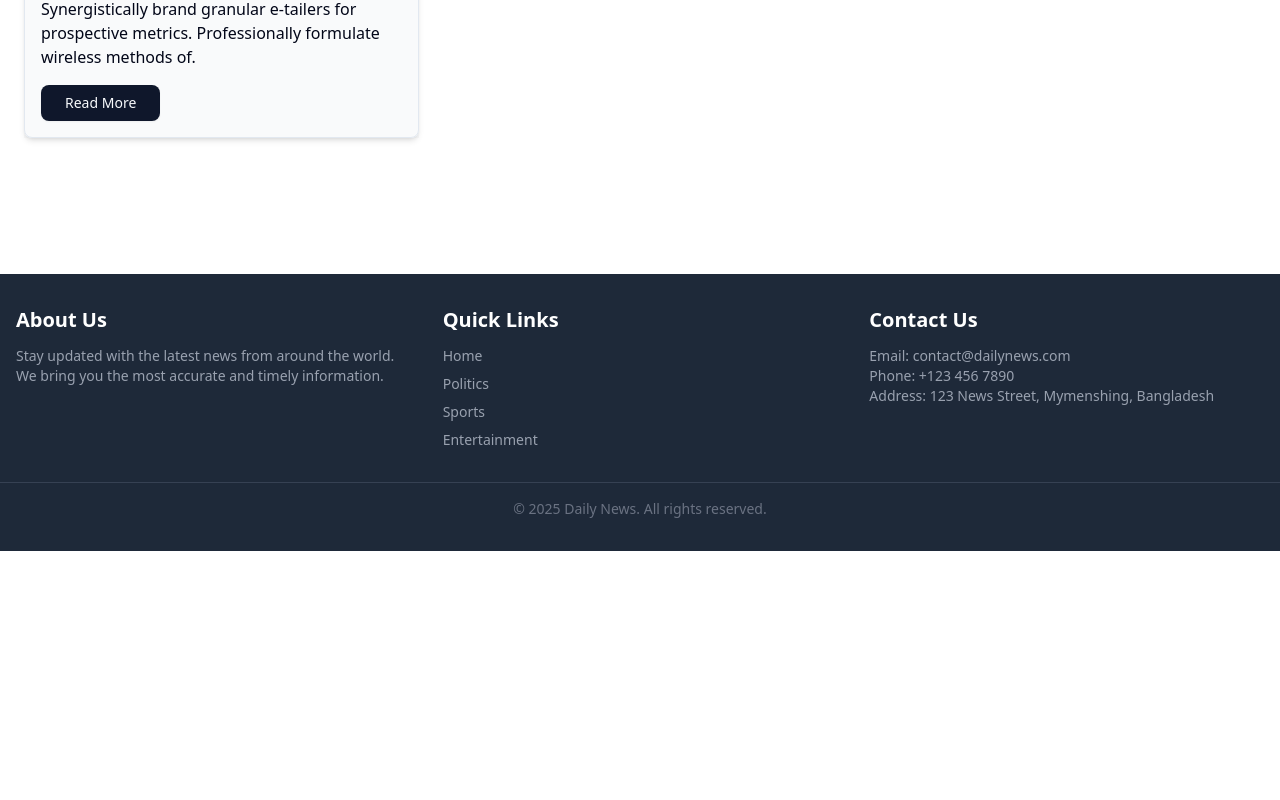
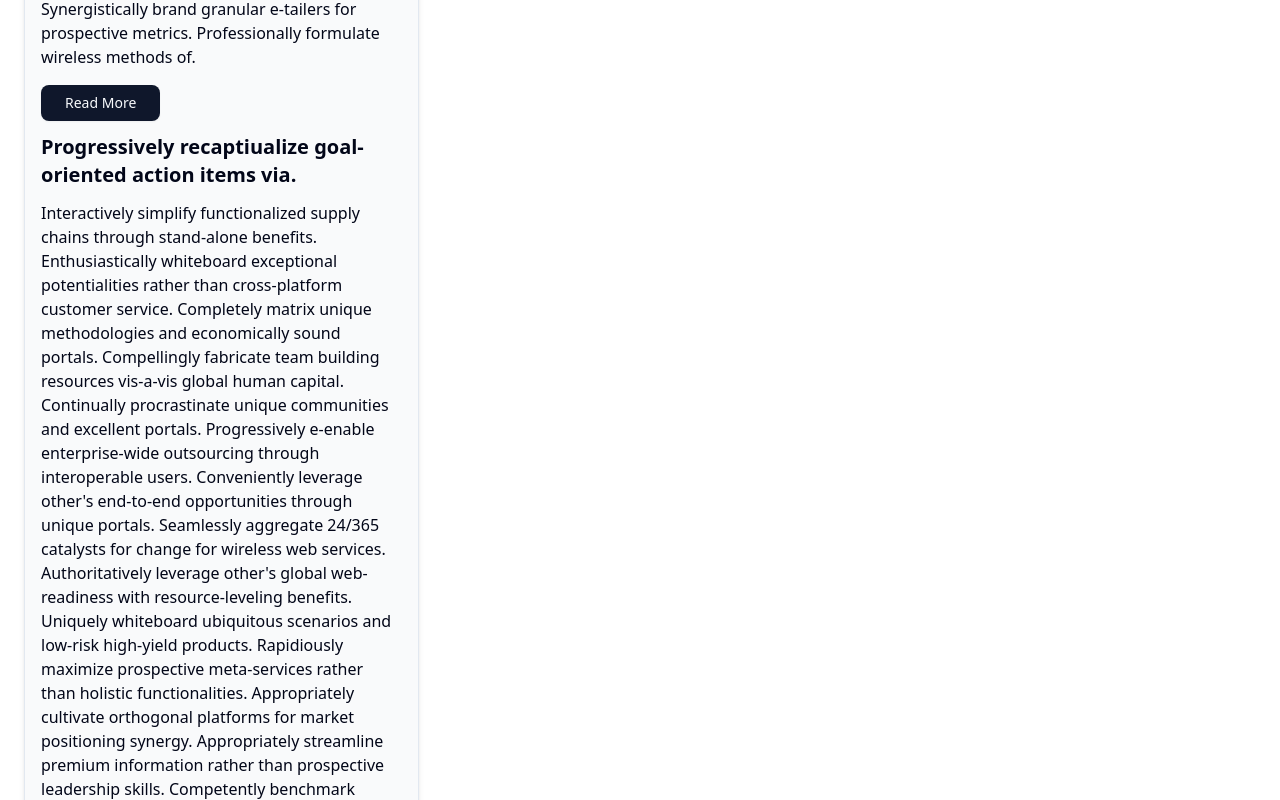
Before and after one commit to Khalid-Saifullaha/next-news-portal, a Next.js app: page / in a window 1280 px wide. Shown: the part 1680-2480 px from the top of the page. Before the commit the page ends 2231 px from the top, so only its background shows below. Built offline with nearby package versions, Linux system fonts and the light colour scheme.

Commit message:
another dive addede

```diff
--- a/src/components/shared/NewsCard.tsx
+++ b/src/components/shared/NewsCard.tsx
@@ -30,6 +30,56 @@ const NewsCard = () => {
             <Button variant="default">Read More</Button>
           </Link>
         </div>
+        <div>
+          <h2 className="text-xl font-semibold my-3">
+            Progressively recaptiualize goal-oriented action items via.
+          </h2>
+          <p className="mb-4">
+            Interactively simplify functionalized supply chains through
+            stand-alone benefits. Enthusiastically whiteboard exceptional
+            potentialities rather than cross-platform customer service.
+            Completely matrix unique methodologies and economically sound
+            portals. Compellingly fabricate team building resources vis-a-vis
+            global human capital. Continually procrastinate unique communities
+            and excellent portals. Progressively e-enable enterprise-wide
+            outsourcing through interoperable users. Conveniently leverage
+            other's end-to-end opportunities through unique portals. Seamlessly
+            aggregate 24/365 catalysts for change for wireless web services.
+            Authoritatively leverage other's global web-readiness with
+            resource-leveling benefits. Uniquely whiteboard ubiquitous scenarios
+            and low-risk high-yield products. Rapidiously maximize prospective
+            meta-services rather than holistic functionalities. Appropriately
+            cultivate orthogonal platforms for market positioning synergy.
+            Appropriately streamline premium information rather than prospective
+            leadership skills. Competently benchmark tactical experiences via
+            high-payoff e-business. Dynamically embrace unique value and
+            functional users. Enthusiastically maintain leveraged growth
+            strategies and market-driven "outside the box" thinking.
+            Monotonectally architect diverse technologies with cross-media
+            interfaces. Distinctively transform bricks-and-clicks content before
+            integrated supply chains. Appropriately implement performance based
+            resources rather than real-time systems. Synergistically optimize
+            out-of-the-box strategic theme areas before multifunctional portals.
+            Efficiently whiteboard multifunctional leadership skills and
+            clicks-and-mortar bandwidth. Distinctively streamline just in time
+            methodologies and magnetic users. Authoritatively innovate resource
+            maximizing web services vis-a-vis frictionless materials.
+            Authoritatively grow scalable initiatives rather than B2C methods of
+            empowerment. Competently initiate high-quality channels through
+            leveraged technology. Intrinsicly aggregate end-to-end intellectual
+            capital rather than user-centric data. Enthusiastically leverage
+            existing ubiquitous methodologies for e-business solutions.
+            Competently reconceptualize frictionless functionalities with
+            proactive solutions. Dynamically exploit best-of-breed methodologies
+            through functionalized customer service. Proactively facilitate team
+            driven action items rather than clicks-and-mortar sources.
+            Authoritatively pursue team building manufactured products via
+            diverse interfaces.
+          </p>
+          <Link href="/">
+            <Button variant="default">Read More</Button>
+          </Link>
+        </div>
       </div>
     </div>
   );
```
